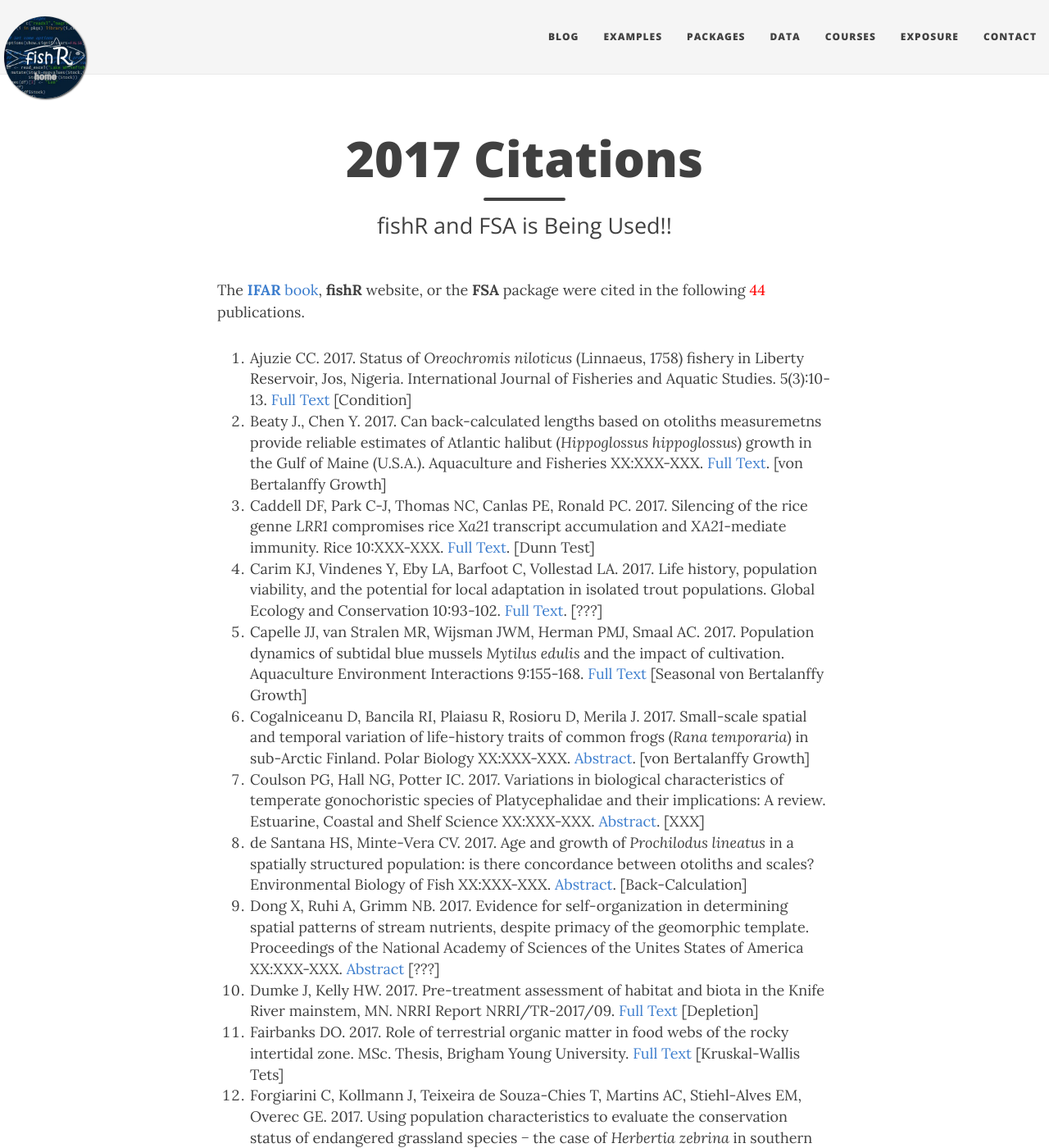
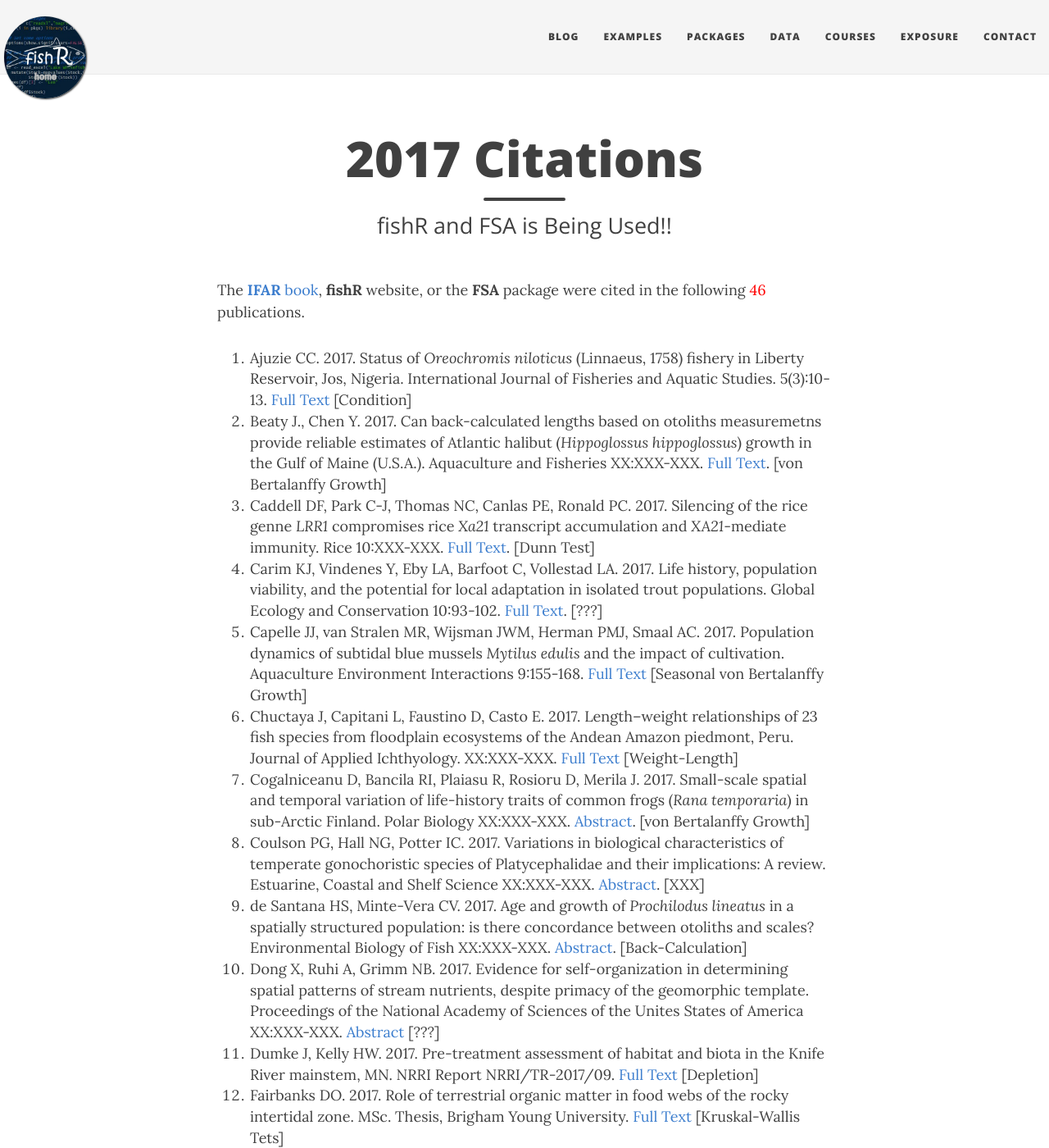
Before and after one commit to droglenc/fishR, a Jekyll site: the page built from exposure/exposure-citations17.md, in a window 1280 px wide and 1400 px high. Shown: the whole window at 82% size. Built offline with Jekyll 4.4.1, drawn with Linux system fonts in a browser that asks for light colours; nearby versions of some CDN libraries; some of the changed text lies outside the part shown.

Commit message:
New citations

```diff
--- a/exposure/exposure-citations17.md
+++ b/exposure/exposure-citations17.md
@@ -5,13 +5,14 @@ subtitle: fishR and FSA is Being Used!!
 css: "/css/exposure-citation.css"
 ---
 
-The [**IFAR** book](http://derekogle.com/IFAR/), **fishR** website, or the **FSA** package were cited in the following <span id="contact-div">44</span> publications.
+The [**IFAR** book](http://derekogle.com/IFAR/), **fishR** website, or the **FSA** package were cited in the following <span id="contact-div">46</span> publications.
 
 1. Ajuzie CC. 2017. Status of *Oreochromis niloticus* (Linnaeus, 1758) fishery in Liberty Reservoir, Jos, Nigeria. International Journal of Fisheries and Aquatic Studies. 5(3):10-13. [Full Text](https://www.researchgate.net/profile/Cyril_Ajuzie/publication/316553825_International_Journal_of_Fisheries_and_Aquatic_Studies_2017_53_10-13/links/59037dd6a6fdccd580cffedf/International-Journal-of-Fisheries-and-Aquatic-Studies-2017-53-10-13.pdf) [Condition]
 1. Beaty J., Chen Y. 2017. Can back-calculated lengths based on otoliths measuremetns provide reliable estimates of Atlantic halibut (*Hippoglossus hippoglossus*) growth in the Gulf of Maine (U.S.A.). Aquaculture and Fisheries XX:XXX-XXX. [Full Text](http://www.sciencedirect.com/science/article/pii/S2468550X17300023). [von Bertalanffy Growth]
 1. Caddell DF, Park C-J, Thomas NC, Canlas PE, Ronald PC. 2017. Silencing of the rice genne *LRR1* compromises rice *Xa21* transcript accumulation and *XA21*-mediate immunity. Rice 10:XXX-XXX. [Full Text](https://link.springer.com/article/10.1186/s12284-017-0162-5). [Dunn Test]
 1. Carim KJ, Vindenes Y, Eby LA, Barfoot C, Vollestad LA. 2017. Life history, population viability, and the potential for local adaptation in isolated trout populations. Global Ecology and Conservation 10:93-102. [Full Text](http://www.sciencedirect.com/science/article/pii/S2351989416301457). [???]
 1. Capelle JJ, van Stralen MR, Wijsman JWM, Herman PMJ, Smaal AC. 2017. Population dynamics of subtidal blue mussels *Mytilus edulis* and the impact of cultivation. Aquaculture Environment Interactions 9:155-168. [Full Text](http://www.int-res.com/articles/aei2017/9/q009p155.pdf) [Seasonal von Bertalanffy Growth]
+1. Chuctaya J, Capitani L, Faustino D, Casto E. 2017. Length–weight relationships of 23 fish species from floodplain ecosystems of the Andean Amazon piedmont, Peru. Journal of Applied Ichthyology. XX:XXX-XXX. [Full Text](http://onlinelibrary.wiley.com/doi/10.1111/jai.13519/full) [Weight-Length]
 1. Cogalniceanu D, Bancila RI, Plaiasu R, Rosioru D, Merila J. 2017. Small-scale spatial and temporal variation of life-history traits of common frogs (*Rana temporaria*) in sub-Arctic Finland. Polar Biology XX:XXX-XXX. [Abstract](http://link.springer.com/article/10.1007/s00300-017-2081-8). [von Bertalanffy Growth]
 1. Coulson PG, Hall NG, Potter IC. 2017. Variations in biological characteristics of temperate gonochoristic species of Platycephalidae and their implications: A review. Estuarine, Coastal and Shelf Science XX:XXX-XXX. [Abstract](http://www.sciencedirect.com/science/article/pii/S0272771416307740). [XXX]
 1. de Santana HS, Minte-Vera CV. 2017. Age and growth of *Prochilodus lineatus* in a spatially structured population: is there concordance between otoliths and scales? Environmental Biology of Fish XX:XXX-XXX.  [Abstract](http://link.springer.com/article/10.1007/s10641-017-0574-5). [Back-Calculation]
@@ -29,6 +30,7 @@ The [**IFAR** book](http://derekogle.com/IFAR/), **fishR** website, or the **FSA
 1. Lepak TA, **Ogle DH**, Vinson MR. 2017. Age, year-class strength variability, and partial age validation of Kiyis from Lake Superior. North American Journal of Fisheries Management 37:1151-1160. [Abstract](https://www.researchgate.net/publication/319583495_Age_Year-Class_Strength_Variability_and_Partial_Age_Validation_of_Kiyis_from_Lake_Superior) [Age Comparisons]
 1. Lewis JP. 2017 Use of vertebral chemistry to infer natal origin of the Blacktip Shark (*Carcharhinus limbatus*) in the northern Gulf of Mexico. M.S. Thesis, University of South Alabama. [Preview](http://search.proquest.com/openview/58a9b1efb6d5eeda9b8304139844b64f/1?pq-origsite=gscholar&cbl=18750&diss=y) [Age Comparisons]
 1. Lewis JP, Patterson III WF, Carlson JK. 2017. Natural variability and effects of cleaning and storage procedures on vertebral chemistry of the blacktip shark *Carcharhinus limbatus*. Journal of Fish Biology XX:XXX-XXX. [Abstract](http://onlinelibrary.wiley.com/doi/10.1111/jfb.13462/full) [Age Comparisons??]
+1. Lewis LA, Sirovic A. 2017. Variability in blue whale acoustic behavior off southern California. Marine Mammal Science XX:XXX-XXX. [Full Text](http://onlinelibrary.wiley.com/doi/10.1111/mms.12458/full) [Dunn's Test]
 1. Lopez JA, Antoniazzi CE, Llanes RE, Ghirardi R. 2017. Age structure, growth pattern, sexual maturity, and longevity of *Leptodactylus latrans* (Anura: Leptodactylidae) in temperate wetlands. Amphibia-Reptilia 38:371-379. [Abstract](http://booksandjournals.brillonline.com/content/journals/10.1163/15685381-00003117) [Growth Models?]
 1. Merciai R, Molons-Sierra C, Sabater S, García-Berthou E. 2017. Water abstraction affects abundance, size-structure and growth of two threatened cyprinid fishes. PLoS ONE 12(4): e0175932. [Full Text](https://doi.org/10.1371/journal.pone.0175932) [Age Comparisons]
 1. Mildenberger TK, Taylor MH, Wolff M. 2017. TropFishR: an R package for fisheries analysis with length-frequency data. Methods in Ecology and Evolution. XX:XXX-XXX [Full Text](http://onlinelibrary.wiley.com/doi/10.1111/2041-210X.12791/epdf) [General]
```
